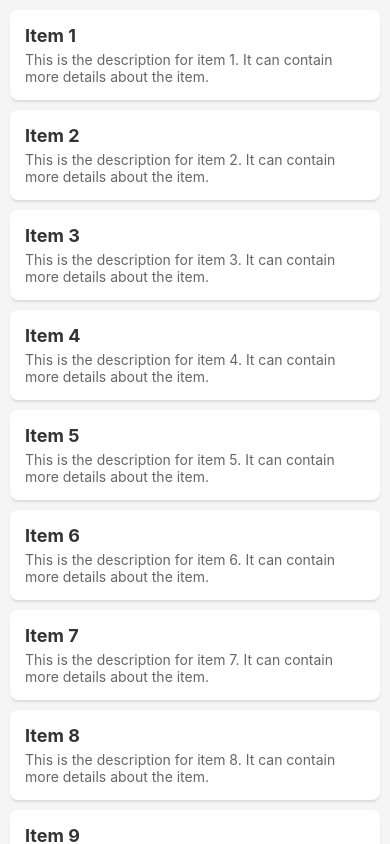
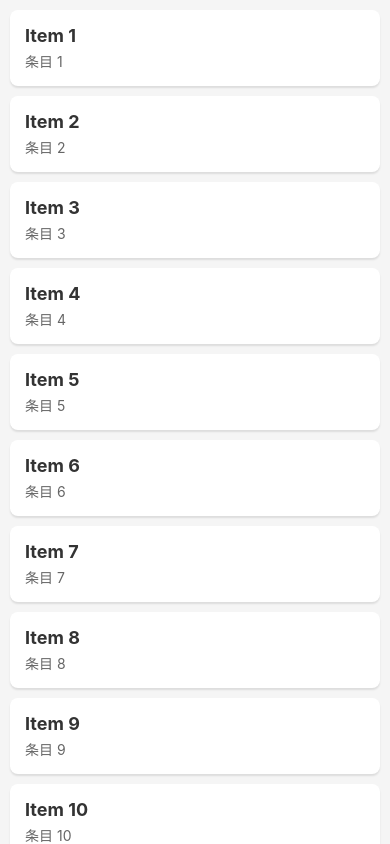
Before and after one commit to zyd806094224/RNHybrid, a React Native app: screen /FlatListScreen in a window 390 px wide. Built offline with nearby package versions, Linux system fonts and the light colour scheme.

Commit message:
FlatList优化配置项

```diff
--- a/src/screens/FlatListScreen.js
+++ b/src/screens/FlatListScreen.js
@@ -11,11 +11,11 @@ import {
 // 生成100条假数据
 const generateData = () => {
     const data = [];
-  for (let i = 1; i <= 100; i++) {
+    for (let i = 1; i <= 1000; i++) {
         data.push({
             id: i.toString(),
             title: `Item ${i}`,
-      description: `This is the description for item ${i}. It can contain more details about the item.`,
+            description: `条目 ${i}`,
         });
     }
     return data;
@@ -38,6 +38,13 @@ const FlatListScreen = ({navigation}) => {
                 renderItem={renderItem}
                 keyExtractor={item => item.id}
                 contentContainerStyle={styles.listContainer}
+                // 性能优化配置
+                initialNumToRender={10}           // 初始渲染数量
+                maxToRenderPerBatch={10}          // 每批渲染最大数量
+                windowSize={5}                    // 渲染窗口大小
+                removeClippedSubviews={true}      // 移除视窗外的子视图(Android)
+                updateCellsBatchingPeriod={50}    // 更新批次间隔
+                showsVerticalScrollIndicator={false} // 隐藏滚动条提升性能
             />
         </SafeAreaView>
     );
@@ -58,7 +65,7 @@ const styles = StyleSheet.create({
         borderRadius: 8,
         elevation: 2, // Android阴影
         shadowColor: '#000', // iOS阴影
-    shadowOffset: { width: 0, height: 2 },
+        shadowOffset: {width: 0, height: 2},
         shadowOpacity: 0.1,
         shadowRadius: 2,
     },
```
Lines whose indentation alone changed are shown as unchanged.
